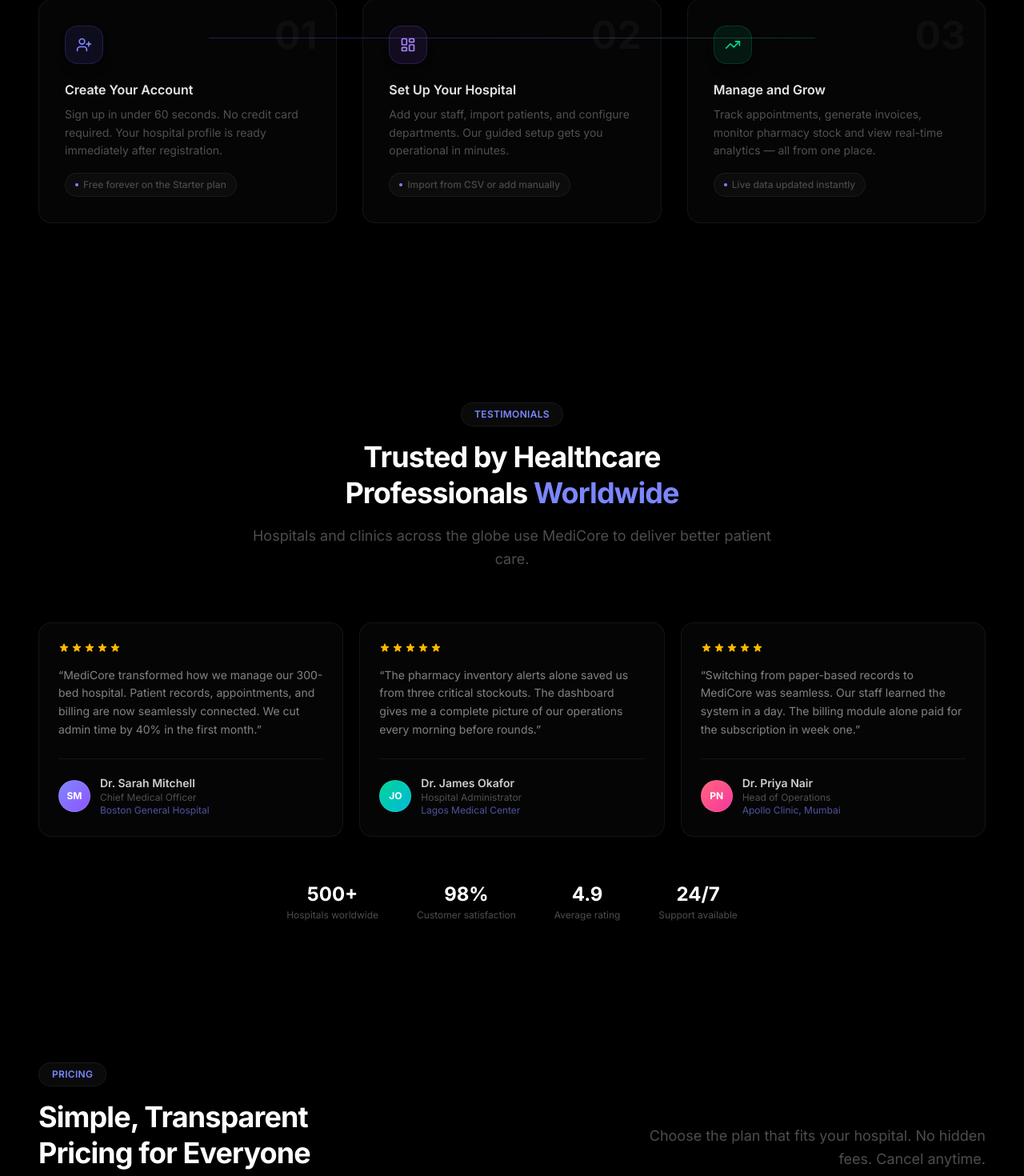
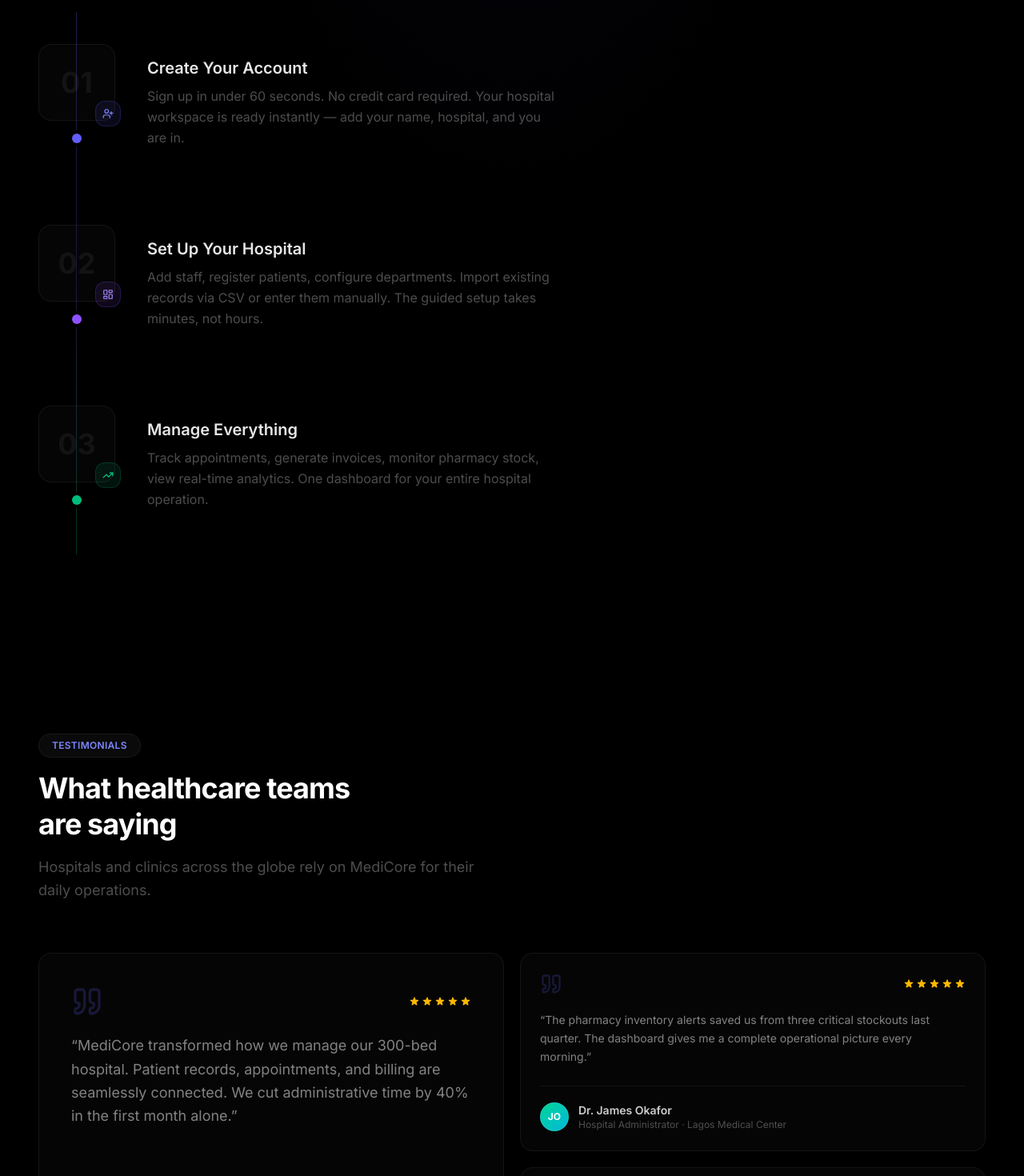
Before and after one commit to mbmugdho/hospital-management-system, a Next.js app: page / in a window 1280 px wide. Shown: the part 2743-4213 px from the top of the page at 80% size. Built offline with nearby package versions, Linux system fonts and the light colour scheme; no server answers.

Commit message:
Phase 20: Rebuild HowItWorks, Testimonials, FAQ — vertical timeline layout, asymmetric quote grid, sticky split-column FAQ, left-aligned headers throughout

```diff
--- a/src/components/landing/HowItWorks.tsx
+++ b/src/components/landing/HowItWorks.tsx
@@ -1,45 +1,42 @@
 'use client'
 
-import { motion } from 'framer-motion'
 import Container from '@/components/shared/Container'
 import AnimateIn from '@/components/shared/AnimateIn'
-import StaggerContainer from '@/components/shared/StaggerContainer'
-import StaggerItem from '@/components/shared/StaggerItem'
-import { UserPlus, LayoutDashboard, TrendingUp, ArrowRight } from 'lucide-react'
+import { UserPlus, LayoutDashboard, TrendingUp } from 'lucide-react'
 
 const steps = [
   {
     number: '01',
     icon: UserPlus,
     color: 'text-indigo-400',
-    bg: 'bg-indigo-500/10 border-indigo-500/20',
-    glow: 'group-hover:bg-indigo-500/20 group-hover:border-indigo-500/30 group-hover:shadow-indigo-500/10',
+    border: 'border-indigo-500/20',
+    bg: 'bg-indigo-500/10',
+    dot: 'bg-indigo-500',
     title: 'Create Your Account',
     description:
-      'Sign up in under 60 seconds. No credit card required. Your hospital profile is ready immediately after registration.',
-    detail: 'Free forever on the Starter plan',
+      'Sign up in under 60 seconds. No credit card required. Your hospital workspace is ready instantly — add your name, hospital, and you are in.',
   },
   {
     number: '02',
     icon: LayoutDashboard,
     color: 'text-violet-400',
-    bg: 'bg-violet-500/10 border-violet-500/20',
-    glow: 'group-hover:bg-violet-500/20 group-hover:border-violet-500/30 group-hover:shadow-violet-500/10',
+    border: 'border-violet-500/20',
+    bg: 'bg-violet-500/10',
+    dot: 'bg-violet-500',
     title: 'Set Up Your Hospital',
     description:
-      'Add your staff, import patients, and configure departments. Our guided setup gets you operational in minutes.',
-    detail: 'Import from CSV or add manually',
+      'Add staff, register patients, configure departments. Import existing records via CSV or enter them manually. The guided setup takes minutes, not hours.',
   },
   {
     number: '03',
     icon: TrendingUp,
     color: 'text-emerald-400',
-    bg: 'bg-emerald-500/10 border-emerald-500/20',
-    glow: 'group-hover:bg-emerald-500/20 group-hover:border-emerald-500/30 group-hover:shadow-emerald-500/10',
-    title: 'Manage and Grow',
+    border: 'border-emerald-500/20',
+    bg: 'bg-emerald-500/10',
+    dot: 'bg-emerald-500',
+    title: 'Manage Everything',
     description:
-      'Track appointments, generate invoices, monitor pharmacy stock and view real-time analytics — all from one place.',
-    detail: 'Live data updated instantly',
+      'Track appointments, generate invoices, monitor pharmacy stock, view real-time analytics. One dashboard for your entire hospital operation.',
   },
 ]
 
@@ -47,8 +44,8 @@ export default function HowItWorks() {
   return (
     <section id="how-it-works" className="py-20 lg:py-28">
       <Container>
-        {/* Header */}
-        <div className="flex flex-col items-center text-center max-w-2xl mx-auto mb-16">
+        {/* Header — left aligned */}
+        <div className="max-w-xl mb-16 lg:mb-20">
           <AnimateIn>
             <span
               className="inline-flex items-center gap-2 px-4 py-1.5
@@ -64,91 +61,93 @@ export default function HowItWorks() {
               className="text-3xl lg:text-4xl font-bold text-white
               tracking-tight leading-tight mb-4"
             >
-              Up and Running
-              <br className="hidden sm:block" />
-              in <span className="text-indigo-400">Three Steps</span>
+              Three steps to a
+              <br />
+              smarter hospital
             </h2>
           </AnimateIn>
           <AnimateIn delay={0.2}>
             <p className="text-white/30 text-base lg:text-lg leading-relaxed">
-              No lengthy onboarding. No training sessions. MediCore is designed
+              No training sessions. No month-long onboarding. MediCore is built
               to be intuitive from day one.
             </p>
           </AnimateIn>
         </div>
 
-        {/* Steps */}
-        <StaggerContainer
-          className="grid sm:grid-cols-3 gap-6 lg:gap-8 relative"
-          staggerDelay={0.1}
-        >
-          {/* Connector line — desktop only */}
+        {/* Steps — vertical timeline */}
+        <div className="relative">
+          {/* Vertical connector line */}
           <div
-            className="hidden sm:block absolute top-12 left-[calc(16.66%+16px)]
-            right-[calc(16.66%+16px)] h-px bg-gradient-to-r
-            from-indigo-500/30 via-violet-500/30 to-emerald-500/30
-            pointer-events-none"
+            className="absolute left-[39px] lg:left-[47px] top-0 bottom-0
+            w-px bg-gradient-to-b from-indigo-500/30 via-violet-500/20
+            to-emerald-500/30 hidden sm:block"
           />
 
-          {steps.map((step, index) => {
+          <div className="space-y-6 lg:space-y-0">
+            {steps.map((step, i) => {
               const Icon = step.icon
               return (
-              <StaggerItem key={step.number}>
-                <motion.div
-                  whileHover={{ y: -4 }}
-                  transition={{ type: 'spring', stiffness: 300, damping: 20 }}
-                  className="group relative bg-white/[0.02] border border-white/[0.06]
-                    rounded-2xl p-6 lg:p-8 flex flex-col
-                    hover:bg-white/[0.04] hover:border-white/[0.10]
-                    hover:shadow-lg hover:shadow-black/30
-                    transition-colors duration-300"
+                <AnimateIn key={step.number} delay={0.1 + i * 0.15}>
+                  <div
+                    className="flex gap-6 lg:gap-10 relative
+                    lg:py-10 group"
                   >
-                  {/* Step number */}
+                    {/* Left — number + dot */}
+                    <div className="flex flex-col items-center flex-shrink-0">
+                      {/* Step number — large */}
+                      <div
+                        className="w-[80px] lg:w-[96px] h-[80px] lg:h-[96px]
+                        rounded-2xl bg-white/[0.02] border border-white/[0.06]
+                        flex items-center justify-center relative
+                        group-hover:bg-white/[0.04] group-hover:border-white/[0.10]
+                        transition-all duration-300"
+                      >
                         <span
-                    className="text-5xl font-black text-white/[0.04]
-                    absolute top-5 right-6 select-none leading-none"
+                          className="text-3xl lg:text-4xl font-black
+                          text-white/[0.06] group-hover:text-white/[0.10]
+                          transition-colors duration-300 select-none"
                         >
                           {step.number}
                         </span>
 
-                  {/* Icon */}
+                        {/* Floating icon badge */}
                         <div
-                    className={`w-12 h-12 rounded-2xl border flex items-center
-                    justify-center mb-5 flex-shrink-0 shadow-lg
-                    transition-all duration-300 ${step.bg} ${step.glow}`}
+                          className={`absolute -bottom-2 -right-2 w-8 h-8
+                          rounded-xl ${step.bg} border ${step.border}
+                          flex items-center justify-center shadow-lg`}
                         >
-                    <Icon className={`w-5 h-5 ${step.color}`} />
+                          <Icon className={`w-3.5 h-3.5 ${step.color}`} />
+                        </div>
                       </div>
 
-                  <h3 className="text-base font-semibold text-white/90 mb-2">
+                      {/* Timeline dot — hidden on mobile */}
+                      <div
+                        className={`hidden sm:block w-3 h-3 rounded-full
+                        ${step.dot} mt-4 ring-4 ring-black`}
+                      />
+                    </div>
+
+                    {/* Right — content */}
+                    <div className="pt-2 lg:pt-4 pb-4 flex-1 min-w-0">
+                      <h3
+                        className="text-lg lg:text-xl font-semibold
+                        text-white/90 mb-2"
+                      >
                         {step.title}
                       </h3>
-
-                  <p className="text-sm text-white/30 leading-relaxed flex-1 mb-4">
+                      <p
+                        className="text-white/30 text-sm lg:text-base
+                        leading-relaxed max-w-lg"
+                      >
                         {step.description}
                       </p>
-
-                  {/* Detail pill */}
-                  <span
-                    className="inline-flex items-center gap-1.5 text-xs
-                    font-medium text-white/25 bg-white/[0.03]
-                    border border-white/[0.06] px-3 py-1.5 rounded-full w-fit"
-                  >
-                    <span className="w-1 h-1 rounded-full bg-indigo-400" />
-                    {step.detail}
-                  </span>
-
-                  {/* Arrow — not on last step */}
-                  {index < steps.length - 1 && (
-                    <div className="sm:hidden flex justify-center mt-6">
-                      <ArrowRight className="w-4 h-4 text-white/10 rotate-90" />
                     </div>
-                  )}
-                </motion.div>
-              </StaggerItem>
+                  </div>
+                </AnimateIn>
               )
             })}
-        </StaggerContainer>
+          </div>
+        </div>
       </Container>
     </section>
   )
--- a/src/components/landing/Testimonials.tsx
+++ b/src/components/landing/Testimonials.tsx
@@ -1,48 +1,46 @@
 'use client'
 
-import { motion } from 'framer-motion'
 import Container from '@/components/shared/Container'
 import AnimateIn from '@/components/shared/AnimateIn'
-import StaggerContainer from '@/components/shared/StaggerContainer'
-import StaggerItem from '@/components/shared/StaggerItem'
+import { Quote } from 'lucide-react'
 
 const testimonials = [
   {
     quote:
-      'MediCore transformed how we manage our 300-bed hospital. Patient records, appointments, and billing are now seamlessly connected. We cut admin time by 40% in the first month.',
+      'MediCore transformed how we manage our 300-bed hospital. Patient records, appointments, and billing are seamlessly connected. We cut administrative time by 40% in the first month alone.',
     name: 'Dr. Sarah Mitchell',
     role: 'Chief Medical Officer',
     hospital: 'Boston General Hospital',
     initials: 'SM',
     color: 'from-indigo-400 to-violet-500',
-    stars: 5,
+    featured: true,
   },
   {
     quote:
-      'The pharmacy inventory alerts alone saved us from three critical stockouts. The dashboard gives me a complete picture of our operations every morning before rounds.',
+      'The pharmacy inventory alerts saved us from three critical stockouts last quarter. The dashboard gives me a complete operational picture every morning.',
     name: 'Dr. James Okafor',
     role: 'Hospital Administrator',
     hospital: 'Lagos Medical Center',
     initials: 'JO',
     color: 'from-emerald-400 to-cyan-500',
-    stars: 5,
+    featured: false,
   },
   {
     quote:
-      'Switching from paper-based records to MediCore was seamless. Our staff learned the system in a day. The billing module alone paid for the subscription in week one.',
+      'Our staff learned the system in a single day. The billing module alone paid for the subscription in the first week of use.',
     name: 'Dr. Priya Nair',
     role: 'Head of Operations',
     hospital: 'Apollo Clinic, Mumbai',
     initials: 'PN',
     color: 'from-rose-400 to-pink-500',
-    stars: 5,
+    featured: false,
   },
 ]
 
-function StarRating({ count }: { count: number }) {
+function StarRow() {
   return (
-    <div className="flex items-center gap-0.5 mb-4">
-      {Array.from({ length: count }).map((_, i) => (
+    <div className="flex items-center gap-0.5">
+      {Array.from({ length: 5 }).map((_, i) => (
         <svg
           key={i}
           className="w-3.5 h-3.5 text-amber-400 fill-amber-400"
@@ -55,15 +53,73 @@ function StarRating({ count }: { count: number }) {
   )
 }
 
+interface QuoteCardProps {
+  t: (typeof testimonials)[0]
+  large?: boolean
+}
+
+function QuoteCard({ t, large = false }: QuoteCardProps) {
+  return (
+    <div
+      className={`h-full bg-white/[0.02] border border-white/[0.06]
+      rounded-2xl flex flex-col
+      hover:bg-white/[0.04] hover:border-white/[0.10]
+      transition-colors duration-300
+      ${large ? 'p-8 lg:p-10' : 'p-6'}`}
+    >
+      {/* Quote icon + stars */}
+      <div className="flex items-center justify-between mb-5">
+        <Quote
+          className={`text-indigo-500/20 ${large ? 'w-10 h-10' : 'w-7 h-7'}`}
+        />
+        <StarRow />
+      </div>
+
+      {/* Quote text */}
+      <p
+        className={`text-white/50 leading-relaxed flex-1 mb-6
+        ${large ? 'text-base lg:text-lg' : 'text-sm'}`}
+      >
+        &ldquo;{t.quote}&rdquo;
+      </p>
+
+      {/* Author */}
+      <div className="flex items-center gap-3 pt-5 border-t border-white/[0.06]">
+        <div
+          className={`rounded-full flex-shrink-0
+          bg-gradient-to-br ${t.color}
+          flex items-center justify-center border border-white/[0.10]
+          ${large ? 'w-11 h-11' : 'w-9 h-9'}`}
+        >
+          <span
+            className={`text-white font-bold
+            ${large ? 'text-sm' : 'text-xs'}`}
+          >
+            {t.initials}
+          </span>
+        </div>
+        <div className="min-w-0">
+          <p className="text-white/80 text-sm font-semibold truncate">
+            {t.name}
+          </p>
+          <p className="text-white/30 text-xs truncate">
+            {t.role} · {t.hospital}
+          </p>
+        </div>
+      </div>
+    </div>
+  )
+}
+
 export default function Testimonials() {
+  const featured = testimonials.find((t) => t.featured)!
+  const others = testimonials.filter((t) => !t.featured)
+
   return (
     <section id="testimonials" className="py-20 lg:py-28">
       <Container>
-        {/* Header */}
-        <div
-          className="flex flex-col items-center text-center max-w-2xl
-          mx-auto mb-16"
-        >
+        {/* Header — left aligned */}
+        <div className="max-w-xl mb-14 lg:mb-16">
           <AnimateIn>
             <span
               className="inline-flex items-center gap-2 px-4 py-1.5
@@ -79,78 +135,42 @@ export default function Testimonials() {
               className="text-3xl lg:text-4xl font-bold text-white
               tracking-tight leading-tight mb-4"
             >
-              Trusted by Healthcare
-              <br className="hidden sm:block" />
-              Professionals <span className="text-indigo-400">Worldwide</span>
+              What healthcare teams
+              <br />
+              are saying
             </h2>
           </AnimateIn>
           <AnimateIn delay={0.2}>
             <p className="text-white/30 text-base lg:text-lg leading-relaxed">
-              Hospitals and clinics across the globe use MediCore to deliver
-              better patient care.
+              Hospitals and clinics across the globe rely on MediCore for their
+              daily operations.
             </p>
           </AnimateIn>
         </div>
 
-        {/* Cards */}
-        <StaggerContainer
-          className="grid sm:grid-cols-2 lg:grid-cols-3 gap-5"
-          staggerDelay={0.1}
-        >
-          {testimonials.map((t) => (
-            <StaggerItem key={t.name}>
-              <motion.div
-                whileHover={{ y: -4 }}
-                transition={{ type: 'spring', stiffness: 300, damping: 20 }}
-                className="group h-full bg-white/[0.02] border border-white/[0.06]
-                  rounded-2xl p-6 flex flex-col
-                  hover:bg-white/[0.04] hover:border-white/[0.10]
-                  hover:shadow-lg hover:shadow-black/30
-                  transition-colors duration-300"
-              >
-                {/* Stars */}
-                <StarRating count={t.stars} />
+        {/* Asymmetric layout — large left, stacked right */}
+        <div className="grid lg:grid-cols-2 gap-5">
+          {/* Featured — large card */}
+          <AnimateIn delay={0.15}>
+            <QuoteCard t={featured} large />
+          </AnimateIn>
 
-                {/* Quote */}
-                <p className="text-white/50 text-sm leading-relaxed flex-1 mb-6">
-                  &ldquo;{t.quote}&rdquo;
-                </p>
+          {/* Two stacked cards */}
+          <div className="flex flex-col gap-5">
+            {others.map((t, i) => (
+              <AnimateIn key={t.name} delay={0.2 + i * 0.1}>
+                <QuoteCard t={t} />
+              </AnimateIn>
+            ))}
+          </div>
+        </div>
 
-                {/* Author */}
-                <div
-                  className="flex items-center gap-3 pt-5
-                  border-t border-white/[0.06]"
-                >
-                  <div
-                    className={`w-10 h-10 rounded-full flex-shrink-0
-                    bg-gradient-to-br ${t.color}
-                    flex items-center justify-center
-                    border border-white/[0.10]`}
-                  >
-                    <span className="text-white text-xs font-bold">
-                      {t.initials}
-                    </span>
-                  </div>
-                  <div className="min-w-0">
-                    <p className="text-white/80 text-sm font-semibold truncate">
-                      {t.name}
-                    </p>
-                    <p className="text-white/30 text-xs truncate">{t.role}</p>
-                    <p className="text-indigo-400/60 text-xs truncate">
-                      {t.hospital}
-                    </p>
-                  </div>
-                </div>
-              </motion.div>
-            </StaggerItem>
-          ))}
-        </StaggerContainer>
-
-        {/* Bottom trust bar */}
+        {/* Bottom stats bar */}
         <AnimateIn delay={0.3}>
           <div
-            className="mt-14 flex flex-col sm:flex-row items-center
-            justify-center gap-8 sm:gap-12"
+            className="mt-14 grid grid-cols-2 sm:grid-cols-4 gap-6
+            bg-white/[0.02] border border-white/[0.06] rounded-2xl
+            p-6 lg:p-8"
           >
             {[
               { value: '500+', label: 'Hospitals worldwide' },
@@ -158,9 +178,11 @@ export default function Testimonials() {
               { value: '4.9', label: 'Average rating' },
               { value: '24/7', label: 'Support available' },
             ].map((stat) => (
-              <div key={stat.label} className="text-center">
-                <p className="text-2xl font-black text-white">{stat.value}</p>
-                <p className="text-white/30 text-xs mt-0.5">{stat.label}</p>
+              <div key={stat.label}>
+                <p className="text-2xl lg:text-3xl font-black text-white">
+                  {stat.value}
+                </p>
+                <p className="text-white/30 text-xs mt-1">{stat.label}</p>
               </div>
             ))}
           </div>
```
Also changed, not shown: src/components/landing/FAQ.tsx (+99 -113 lines). Lines whose indentation alone changed are shown as unchanged.
